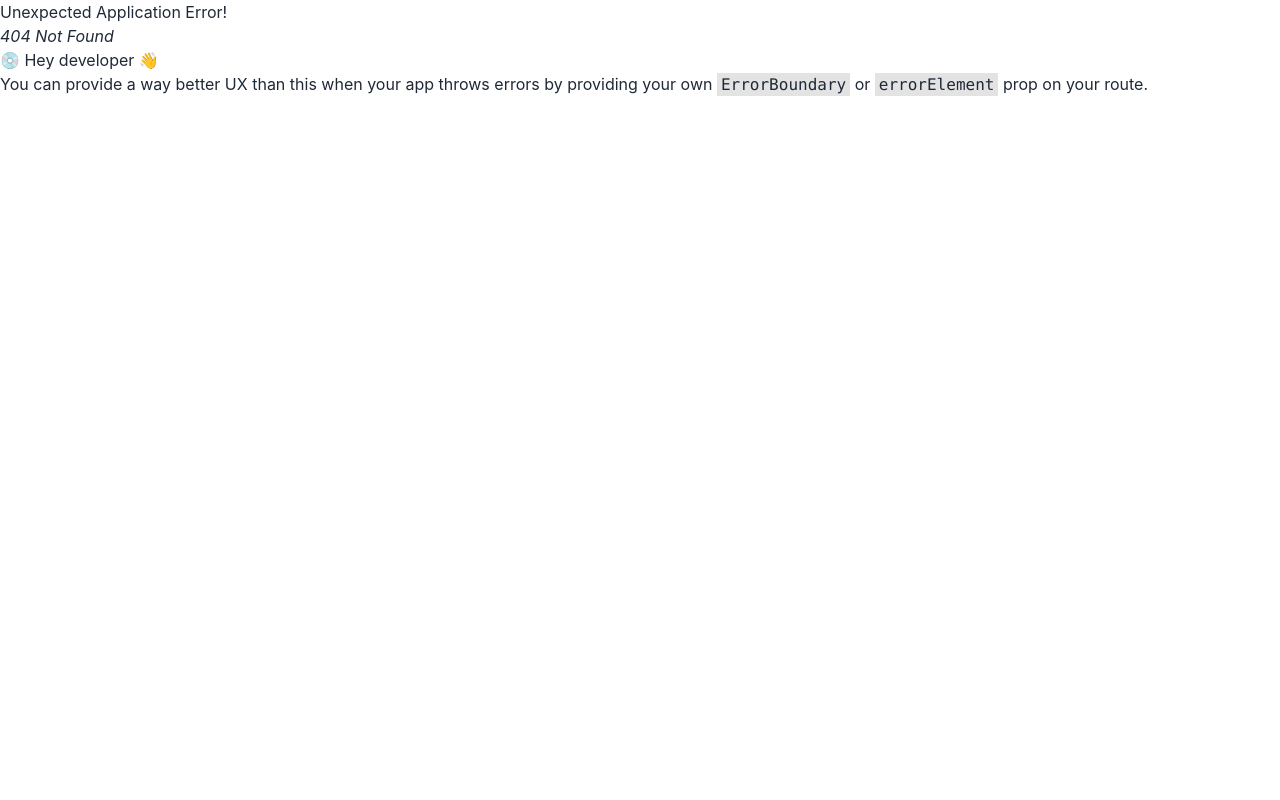
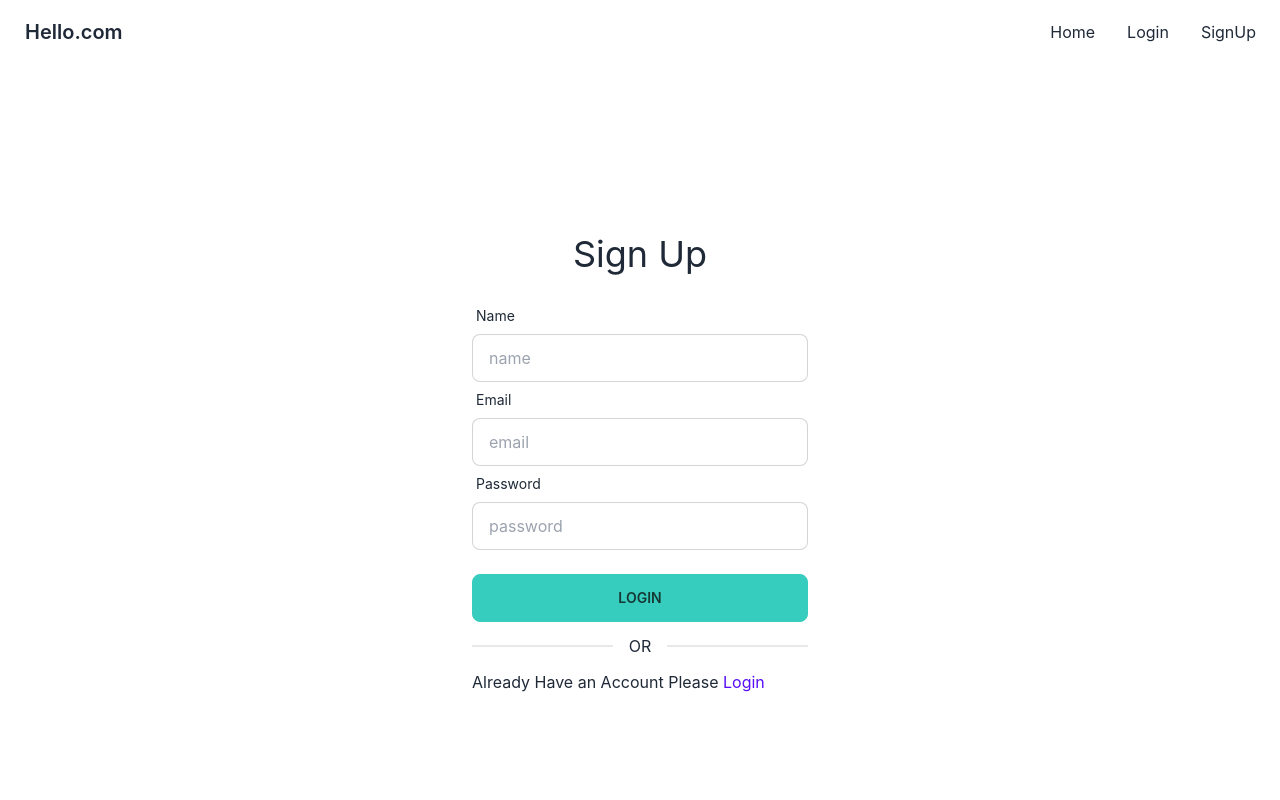
Before and after one commit to tnayem/hello-dot-com-clint, a React (Create React App) app: page /signup in a window 1280 px wide. Before the commit this address had no page. Shown: the top 800 px of the page. Built offline with nearby package versions, Linux system fonts and the light colour scheme.

Commit message:
created sign up page

```diff
--- a/package.json
+++ b/package.json
@@ -7,6 +7,7 @@
     "@testing-library/react": "^13.4.0",
     "@testing-library/user-event": "^13.5.0",
     "daisyui": "^2.41.0",
+    "firebase": "^9.14.0",
     "react": "^18.2.0",
     "react-dom": "^18.2.0",
     "react-hook-form": "^7.39.5",
--- /dev/null
+++ b/src/Firebase/firebase.config.js
@@ -0,0 +1,18 @@
+// Import the functions you need from the SDKs you need
+import { initializeApp } from "firebase/app";
+// TODO: Add SDKs for Firebase products that you want to use
+// https://firebase.google.com/docs/web/setup#available-libraries
+
+// Your web app's Firebase configuration
+const firebaseConfig = {
+    apiKey:process.env.REACT_APP_apiKey,
+    authDomain:process.env.REACT_APP_authDomain,
+    projectId:process.env.REACT_APP_projectId,
+    storageBucket:process.env.REACT_APP_storageBucket,
+    messagingSenderId:process.env.REACT_APP_messagingSenderId,
+    appId:process.env.REACT_APP_appId,
+};
+
+// Initialize Firebase
+const app = initializeApp(firebaseConfig);
+export default app;
--- a/src/Pages/Login/Login.js
+++ b/src/Pages/Login/Login.js
@@ -28,7 +28,7 @@
                     </div>
                     <input className='btn btn-accent w-full' value='Login' type="submit" />
                 </form>
-                <p>New to Hello.com <Link className='text-primary'>Create New Account</Link></p>
+                <p>New to Hello.com <Link to='/signup' className='text-primary'>Create New Account</Link></p>
                 <div className="divider">OR</div>
                 <input className='btn btn-success w-full' value='Login With Google' type="submit" />
             </div>
--- a/src/Pages/Shared/Navbar/Navbar.js
+++ b/src/Pages/Shared/Navbar/Navbar.js
@@ -6,6 +6,7 @@
     const menuItems = <>
         <li><Link to='/'>Home</Link></li>
         <li><Link to='/login'>Login</Link></li>
+        <li><Link to='/signup'>SignUp</Link></li>
     </>
     return (
         <div className="navbar bg-base-100">
--- /dev/null
+++ b/src/Pages/SignUp/SignUp.js
@@ -0,0 +1,57 @@
+import React from 'react';
+import { useForm } from 'react-hook-form';
+import { Link } from 'react-router-dom';
+
+const SignUp = () => {
+    const { register, handleSubmit, formState: { errors } } = useForm()
+    const handleSignUp = data => {
+        console.log(data);
+        console.log(errors);
+    }
+    return (
+        <div className='h-[800px] flex justify-center items-center'>
+            <div className='w-96 p-6'>
+                <h2 className='text-4xl text-center mb-6'>Sign Up</h2>
+                <form onSubmit={handleSubmit(handleSignUp)}>
+                    {/* name fild */}
+                    <div className="form-control w-full">
+                        <label className="label">
+                            <span className="label-text">Name</span>
+                        </label>
+                        <input {...register("name", {
+                            required: 'name is Required'
+                        })} type='text' placeholder="name" className="input input-bordered w-full" />
+                        {errors.name && <p className='text-rose-500'>{errors.name.message}</p>}
+                    </div>
+                    {/* Email fild */}
+                    <div className="form-control w-full">
+                        <label className="label">
+                            <span className="label-text">Email</span>
+                        </label>
+                        <input {...register("email", {
+                            required: 'email is required'
+                        })} type='email' placeholder="email" className="input input-bordered w-full" />
+                        {errors.email && <p className='text-rose-500'>{errors.email.message}</p>}
+                    </div>
+                    {/* Password fild */}
+                    <div className="form-control w-full mb-6">
+                        <label className="label">
+                            <span className="label-text">Password</span>
+                        </label>
+                        <input {...register("password", {
+                            required: 'password is required'
+                        })} type="password" placeholder="password" className="input input-bordered w-full" />
+                        {errors.password && <p className='text-rose-500'>{errors.password.message}</p>}
+                    </div>
+                    {/* submit field */}
+                    <input className='btn btn-accent w-full' value='Login' type="submit" />
+                </form>
+                <div className="divider">OR</div>
+                <p>Already Have an Account Please <Link to='/login' className='text-primary'>Login</Link></p>
+
+            </div>
+        </div>
+    );
+};
+
+export default SignUp;
--- a/src/Routes/Routes/Routes.js
+++ b/src/Routes/Routes/Routes.js
@@ -2,6 +2,7 @@
 import Main from "../../Layout/Main";
 import Home from "../../Pages/Home/Home/Home";
 import Login from "../../Pages/Login/Login";
+import SignUp from "../../Pages/SignUp/SignUp";
 
 const router = createBrowserRouter([
     {
@@ -15,6 +16,10 @@
             {
                 path:'/login',
                 element:<Login></Login>
+            },
+            {
+                path:'/signup',
+                element:<SignUp></SignUp>
             }
         ]
     }
```
Also changed, not shown: 1 other file (tests, documents, lock files or other folders).
